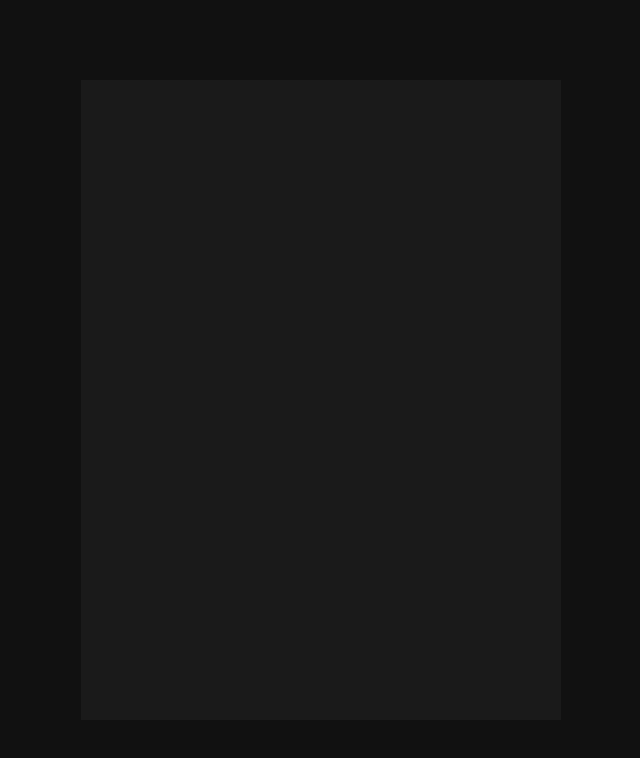
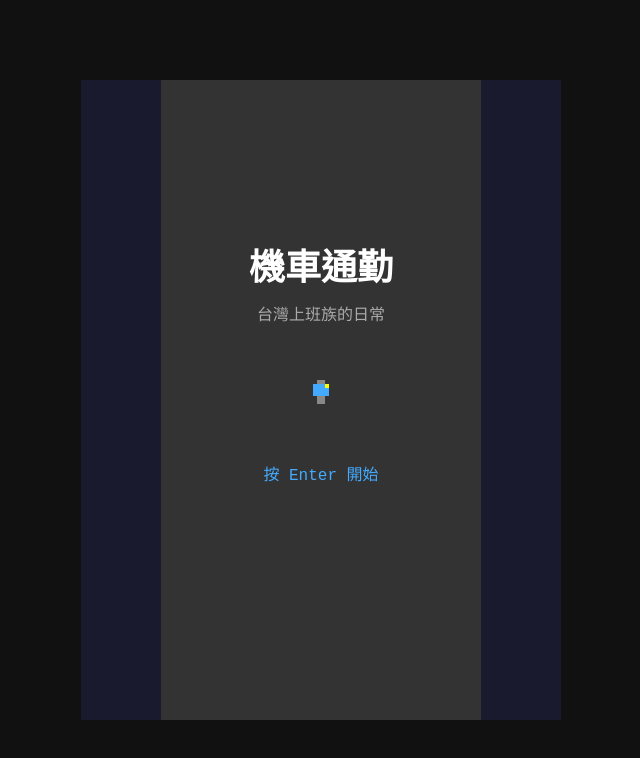
Before and after one commit to ryantsai/TaiwanCommuteGameKouji, a plain HTML site: page index.html in a window 1280 px wide. Shown: the whole page, without its empty margins (319-959 px from the left). Drawn offline with Linux system fonts and the light colour scheme.

Commit message:
feat: 實作標題畫面與鍵盤輸入

```diff
--- a/index.html
+++ b/index.html
@@ -31,10 +31,50 @@
       // 後續各 task 填入
     }
 
+    const keys = {};
+    document.addEventListener('keydown', e => {
+      keys[e.code] = true;
+      if (e.code === 'Enter' && gameState === STATE.TITLE) {
+        gameState = STATE.BRIEFING;
+      }
+    });
+    document.addEventListener('keyup', e => { keys[e.code] = false; });
+
+    function drawBike(x, y, color) {
+      const P = 4;
+      ctx.fillStyle = color;
+      ctx.fillRect(x, y + P, P * 4, P * 3);
+      ctx.fillStyle = '#888';
+      ctx.fillRect(x + P, y, P * 2, P);
+      ctx.fillRect(x + P, y + P * 4, P * 2, P * 2);
+      ctx.fillRect(x + P, y + P * 5, P * 2, P);
+      ctx.fillStyle = '#ff0';
+      ctx.fillRect(x + P * 3, y + P, P, P);
+    }
+
+    function renderTitle() {
+      ctx.fillStyle = '#1a1a2e';
+      ctx.fillRect(0, 0, W, H);
+      ctx.fillStyle = '#333';
+      ctx.fillRect(ROAD_LEFT, 0, ROAD_RIGHT - ROAD_LEFT, H);
+      ctx.fillStyle = '#fff';
+      ctx.font = 'bold 36px monospace';
+      ctx.textAlign = 'center';
+      ctx.fillText('機車通勤', W / 2, 200);
+      ctx.font = '16px monospace';
+      ctx.fillStyle = '#aaa';
+      ctx.fillText('台灣上班族的日常', W / 2, 240);
+      if (Math.floor(Date.now() / 500) % 2 === 0) {
+        ctx.fillStyle = '#4af';
+        ctx.fillText('按 Enter 開始', W / 2, 400);
+      }
+      drawBike(W / 2 - 8, 300, '#4af');
+    }
+
     function render() {
       ctx.fillStyle = '#1a1a1a';
       ctx.fillRect(0, 0, W, H);
-      // 後續各 task 填入
+      if (gameState === STATE.TITLE) renderTitle();
     }
 
     let lastTime = 0;
```
